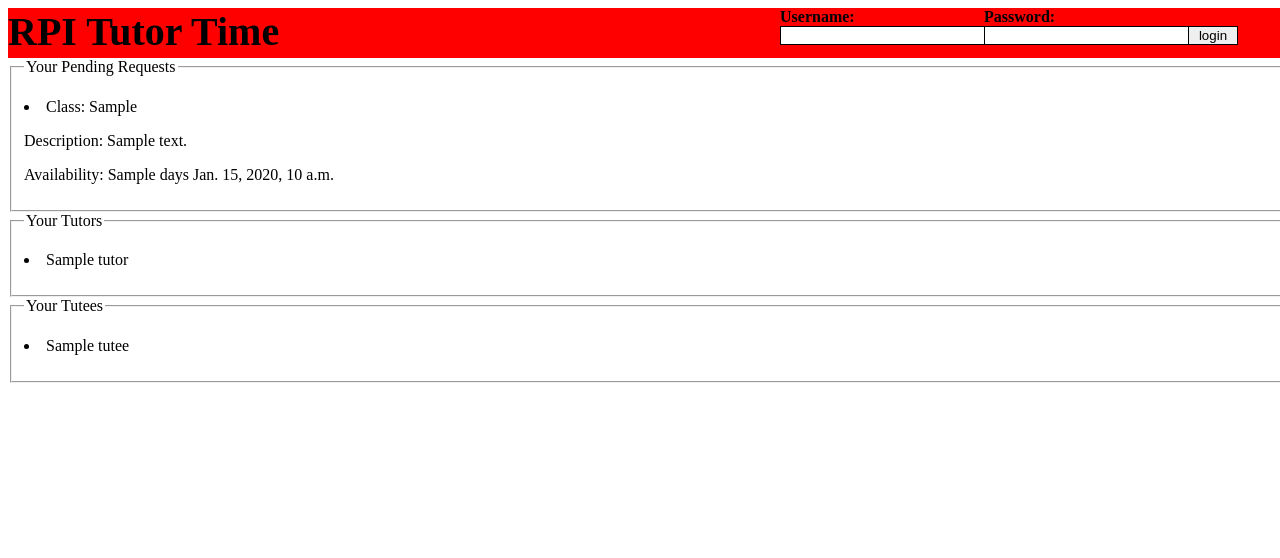
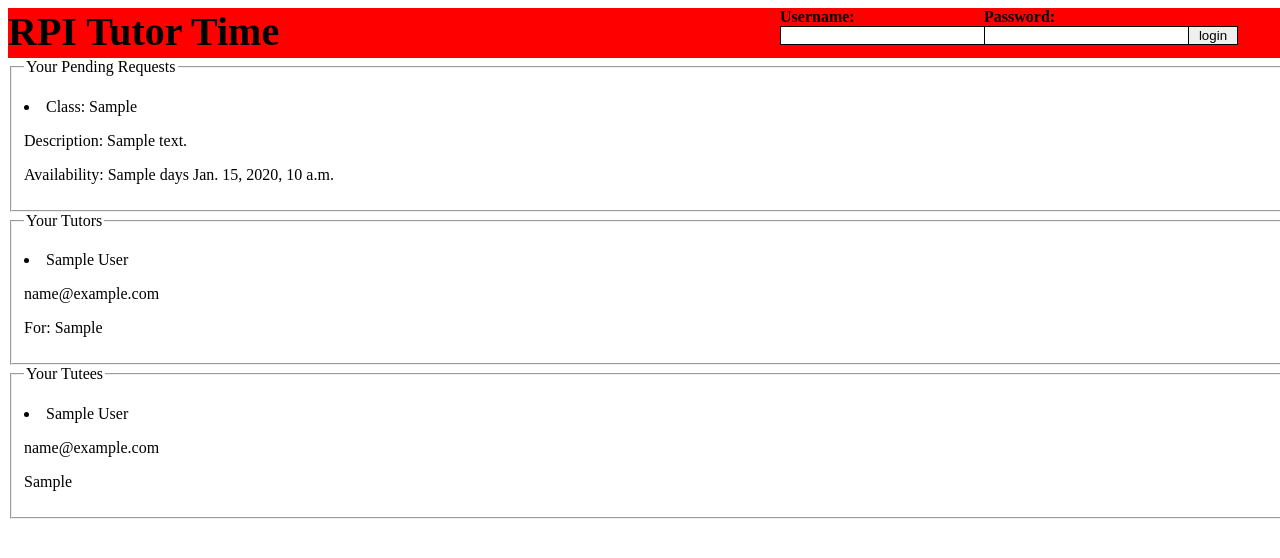
Before and after one commit to rpi-team-sunshine/RPI-Tutor-Time, a Django app: template RPI_tutor_time/templates/profile.html in a window 1280 px wide. Shown: the top 558 px of the page. Run offline with Django 3.2, Linux system fonts and the light colour scheme; the template is opened without the code that fills it: most values are stand-ins (such as "Sample title", 1, 10 or a date in 2020).

Commit message:
finished profile page

```diff
--- a/RPI_tutor_time/templates/profile.html
+++ b/RPI_tutor_time/templates/profile.html
@@ -26,7 +26,9 @@
     <fieldset>
         <legend>Your Tutors</legend>
             {% for tutor in my_tutors %}
-                <p><li>{{ tutor }}</li></p>
+                <p><li>{{ tutor.0.user.first_name }} {{ tutor.0.user.last_name }}</li></p>
+                <p><label>{{ tutor.0.user.email }}</label></p>
+                <p><label>For: {{ tutor.1.for_class }}</label></p>
             {% empty %}
                 <li>You have no tutors</li>
             {% endfor %}
@@ -35,7 +37,9 @@
         <fieldset>
             <legend>Your Tutees</legend>
                 {% for tutee in my_tutees %}
-                    <p><li>{{ tutee }}</li></p>
+                    <p><li>{{ tutee.0.user.first_name }} {{tutee.0.user.last_name }}</li></p>
+                    <p><label>{{ tutee.0.user.email }}</label></p>
+                    <p><label>{{ tutee.1.for_class }}
                 {% empty %}
                     <p><li>You have no tutees</li></p>
                 {% endfor %}
```
Also changed, not shown: RPI_tutor_time/tutor_time/views.py (+6 -7 lines).
